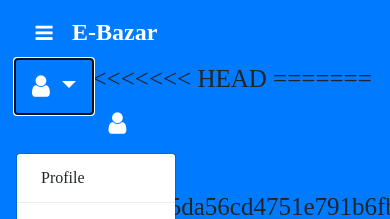
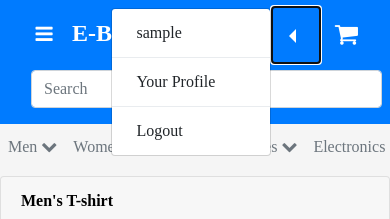
Before and after one commit to prabhakarmishra1113/E-Bazar, a PHP site: page /templates/views/products_page.php?product_key=man in a window 390 px wide, after a click that opens the changed part; the page is wider, and only the part inside the window is pictured. Shown: the top 219 px of that part. Run offline with PHP 8.4, Linux system fonts and the light colour scheme; the visitor is signed in with stand-in values (Sample User, id 1); data comes from the database, SQL or seed files in the repository.

Commit message:
login signup all module completed

```diff
--- a/public/sass/style.css
+++ b/public/sass/style.css
@@ -275,7 +275,6 @@ header .nav-link {
 .product_page .product_sec .card-body .card .card-footer a {
   text-decoration: none;
 }
-<<<<<<< HEAD
 
 @media screen and (max-width: 576px) {
   .product_page .product_sec .card-body .card img {
@@ -364,27 +363,9 @@ header .nav-link {
   border-radius: 100%;
   float: left;
 }
+
+.user_cart .card .card-body img {
+  height: 10rem;
+  width: 8rem;
+}
 /*# sourceMappingURL=style.css.map */
-=======
-/*# sourceMappingURL=style.css.map */
-    	        /* website footer start*/
-        #foot {
-        	line-height:2; margin-top:25px;
-        	font-family: 'oswald', san-serif;
-        	letter-spacing: 2px;
-        	font-weight: 500;
-        }
-
-        #foot .row ul{
-        	list-style-type: none;
-        }
-
-        #foot .row ul li h3,h5{
-        	color:#000;
-        }
-
-        #foot .row ul li a{
-        	color:white;
-        }
-        /* website footer end*/
->>>>>>> 85ff0efeff1ffa45da56cd4751e791b6fb94893f
--- a/public/sass/style.scss
+++ b/public/sass/style.scss
@@ -369,3 +369,13 @@ header{
         }
     }
 }
+.user_cart{
+    .card{
+        .card-body{
+            img{
+                height: 10rem;
+                width: 8rem;
+            }
+        }
+    }
+}
--- a/templates/includes/footer.php
+++ b/templates/includes/footer.php
@@ -53,7 +53,6 @@
      	<p>&copy All right reserves with E-bazar</p>
      </div>
 </section>
-<<<<<<< HEAD
 
 <!-- Option 1: jQuery and Bootstrap Bundle (includes Popper) -->
 <script src="public/js/style.js"></script>
@@ -63,5 +62,3 @@
 <script src="https://cdn.jsdelivr.net/npm/bootstrap@4.6.0/dist/js/bootstrap.bundle.min.js"></script>
 </body>
 </html>
-=======
->>>>>>> 85ff0efeff1ffa45da56cd4751e791b6fb94893f
--- a/templates/includes/navbar.php
+++ b/templates/includes/navbar.php
@@ -23,11 +23,13 @@
            if(isset($_SESSION['user_id'])){
              ?>
 
-               <li class="nav-item dropdown">
-                 <a class="nav-link dropdown-toggle" href="#" id="navbarDropdown" role="button" data-toggle="dropdown" aria-haspopup="true" aria-expanded="false"><i class="fa fa-user"></i> <span class="lc"><?php echo $_SESSION['user_name']; ?></span></a>
+               <li class="nav-item dropleft">
+                 <a class="nav-link dropdown-toggle" href="#" id="navbarDropdown" role="button" data-toggle="dropdown" aria-haspopup="true" aria-expanded="false"></a>
 
                <div class="dropdown-menu" aria-labelledby="navbarDropdown">
-                 <a class="dropdown-item" href="#">Profile</a>
+                 <a class="dropdown-item" href="#"><?php echo $_SESSION['user_name']; ?></a>
+                 <div class="dropdown-divider"></div>
+                 <a class="dropdown-item" href="#">Your Profile</a>
                  <div class="dropdown-divider"></div>
                  <a class="dropdown-item" href="<?php echo $path; ?>src/server/user_logout.php">Logout</a>
                </div>
@@ -45,12 +47,6 @@
            }
         ?>
             <li class="nav-item">
-<<<<<<< HEAD
-=======
-               <a class="nav-link" href="#" data-toggle="modal" data-target="#login"><i class="fa fa-user"></i> <span class="lc">Login</span></a>
-            </li>
-            <li class="nav-item">
->>>>>>> 85ff0efeff1ffa45da56cd4751e791b6fb94893f
                <a class="nav-link" href="#"><i class="fa fa-shopping-cart"></i> <span class="lc">Cart</span></a>
             </li>
          </ul>
@@ -72,7 +68,6 @@
 <section class="container-fluid">
  <div class="nav-scroller py-1 mb-2">
     <nav class="nav d-flex justify-content-between">
-<<<<<<< HEAD
       <a class="p-2 text-muted" href="<?php echo $path ?>templates/views/products_page.php?product_key=man">Men <i class="fa fa-chevron-down"></i></a>
       <a class="p-2 text-muted" href="<?php echo $path ?>templates/views/products_page.php?product_key=women">Women <i class="fa fa-chevron-down"></i></a>
       <a class="p-2 text-muted" href="<?php echo $path ?>templates/views/products_page.php?product_key=kids">Kids <i class="fa fa-chevron-down"></i></a>
@@ -81,39 +76,24 @@
       <a class="p-2 text-muted" href="<?php echo $path ?>templates/views/products_page.php?product_key=fruites">Fruits & Vegetables <i class="fa fa-chevron-down"></i></a>
       <a class="p-2 text-muted" href="<?php echo $path ?>templates/views/products_page.php?product_key=dairy">Dairy & Bakery <i class="fa fa-chevron-down"></i></a>
       <a class="p-2 text-muted" href="<?php echo $path ?>templates/views/products_page.php?product_key=grocery">Grocery <i class="fa fa-chevron-down"></i></a>
-=======
-      <a class="p-2 text-muted" href="<?php echo $path ?>templates/views/products_page.php?cat=man">Men <i class="fa fa-chevron-down"></i></a>
-      <a class="p-2 text-muted" href="<?php echo $path ?>templates/views/products_page.php?cat=women">Women <i class="fa fa-chevron-down"></i></a>
-      <a class="p-2 text-muted" href="<?php echo $path ?>templates/views/products_page.php?cat=kids">Kids <i class="fa fa-chevron-down"></i></a>
-      <a class="p-2 text-muted" href="<?php echo $path ?>templates/views/products_page.php?cat=mobile">Mobiles <i class="fa fa-chevron-down"></i></a>
-      <a class="p-2 text-muted" href="<?php echo $path ?>templates/views/products_page.php?cat=electronics">Electronics <i class="fa fa-chevron-down"></i></a>
-      <a class="p-2 text-muted" href="<?php echo $path ?>templates/views/products_page.php?cat=fruites">Fruits & Vegetables <i class="fa fa-chevron-down"></i></a>
-      <a class="p-2 text-muted" href="<?php echo $path ?>templates/views/products_page.php?cat=dairy">Dairy & Bakery <i class="fa fa-chevron-down"></i></a>
-      <a class="p-2 text-muted" href="<?php echo $path ?>templates/views/products_page.php?cat=grocery">Grocery <i class="fa fa-chevron-down"></i></a>
->>>>>>> 85ff0efeff1ffa45da56cd4751e791b6fb94893f
     </nav>
   </div>
   </section>
   <!--Product Category Section End-->
-<<<<<<< HEAD
 
-<!-- modal for login starts-->
+<!--login starts-->
 <div class="modal fade" id="login" role="dialog">
-=======
-    <!-- modal for login starts-->
-<div class="modal fade" id="login" role="dialog">
->>>>>>> 85ff0efeff1ffa45da56cd4751e791b6fb94893f
   <div class="modal-dialog modal-md">
     <div class="modal-content">
+
       <div class="modal-header bg-primary">
         <h3 class="text-light">Login</h3>
         <button type="button" class="close text-light" data-dismiss="modal">&times;</button>
       </div>
+
       <div class="modal-body justify-content-right">
         <div class="text-center pt-5 pb-5">
-<<<<<<< HEAD
           <form  action="src/server/user_signup_login.php" method="POST">
-
              <div class="form-group">
               <input type="text" name="userlogin" class="form-control" placeholder="Email Or Phone">
             </div>
@@ -125,57 +105,30 @@
 
             <button type="submit" name="login" class="btn btn-primary btn-block btn-md">Login</button></button></div>
             <p class="text-center text-danger"><?php if(isset($_SESSION['loginmsg'])){ echo $_SESSION['loginmsg']; }?></p>
-=======
-              <form  action="#" method="POST">
-            <div class="form-group">
-              <input type="email" name="email" class="form-control" placeholder="Email">
+          </form>
         </div>
 
-            <div class="form-group">
-              <input type="password" name="password" class="form-control"
-              placeholder="Password">
-            </div>
-            <div class="form-group">
-              <select name="category" class="form-control">
-                                                         <option>User</option>
-                                                         <option>Seller</option>
-                                                         <option>Admin</option>
-              </select>
-            </div>
-            <button type="submit" name="submit" class="btn btn-primary btn-block btn-md">Login</button></button><br/></div>
-
->>>>>>> 85ff0efeff1ffa45da56cd4751e791b6fb94893f
-          </form>
-        </div>
         <div class="modal-footer bg-primary text-light">
           <p>Do not have an Account?<a href="#" data-toggle="modal" data-target="#signup"> <span class="text-warning">Sign Up</span></a></p>
         </div>
 
-<<<<<<< HEAD
     </div>
   </div>
 </div>
-<!-- modal for ends ends-->
-=======
-        </div>
+<!-- login ends-->
 
-
-      </div>
-    </div>
-  </div>
-    <!-- modal for login ends ends-->
 <!-- modal for signup-->
->>>>>>> 85ff0efeff1ffa45da56cd4751e791b6fb94893f
 <div class="modal fade" id="signup" role="dialog">
   <div class="modal-dialog modal-md">
     <div class="modal-content">
+
       <div class="modal-header bg-primary">
         <h3 class="text-light">Sign Up</h3>
         <button type="button" class="close text-light" data-dismiss="modal">&times;</button>
       </div>
+
       <div class="modal-body justify-content-right">
         <div class="text-center pt-5 pb-5">
-<<<<<<< HEAD
           <form  action="src/server/user_signup_login.php" method="POST">
 
             <div class="form-group">
@@ -202,70 +155,14 @@
               placeholder="Confirm Password">
             </div>
 
-
             <button type="submit" name="submit" class="btn btn-primary btn-block btn-md">Register</button></button></div>
             <p class="text-center text-danger"><?php if(isset($_SESSION['signmsg'])){ echo $_SESSION['signmsg']; }?></p>
-=======
-              <form  action="#" method="POST">
-            <div class="form-group">
-              <input type="text" name="name" class="form-control" placeholder="Name">
-            </div>
-            <div class="form-group">
-              <input type="email" name="email" class="form-control"
-              placeholder="Email">
-            </div>
-            <div class="form-group">
-              <input type="password" name="password" class="form-control"
-              placeholder="Password">
-            </div>
-            <div class="form-group">
-              <input type="password" name="confirmpassword" class="form-control"
-              placeholder="Confirm Password">
-            </div>
-             <div class="form-group">
-              <input type="contact" name="contact" class="form-control"
-              placeholder="Phone">
-            </div>
-             <div class="form-group">
-              <input type="text" name="address" class="form-control"
-              placeholder="Address">
-            </div>
-             <div class="form-group">
-              <input type="text" name="city" class="form-control"
-              placeholder="City">
-            </div>
-             <div class="form-group">
-              <input type="text" name="state" class="form-control"
-              placeholder="State">
-            </div>
-             <div class="form-group">
-              <input type="number" name="pin" class="form-control"
-              placeholder="Pin">
-            </div>
-            <button type="submit" name="submit" class="btn btn-primary btn-block btn-md">Register</button></button><br/></div>
-
->>>>>>> 85ff0efeff1ffa45da56cd4751e791b6fb94893f
           </form>
         </div>
         <div class="modal-footer bg-primary text-light">
           <p>Already have an Account?<a href="#" data-toggle="modal" data-target="#login"><span class="text-warning"> Login</span></a></p>
-<<<<<<< HEAD
         </div>
     </div>
   </div>
 </div>
-  </div>
-    <!-- modal for ends ends-->
-<!--Header End-->
-=======
-        </div>
-
-        </div>
-
-
-      </div>
-    </div>
-  </div>
-    <!-- modal for signup ends ends-->
-<!--Header End-->
->>>>>>> 85ff0efeff1ffa45da56cd4751e791b6fb94893f
+<!-- Signup Ends-->
--- a/templates/views/products_page.php
+++ b/templates/views/products_page.php
@@ -50,7 +50,7 @@
                    <a href="product_detail.php?product_key=<?php echo $row['product_id']; ?>"><figcaption class="figure-caption title text-truncate"><?php echo $row['product_name']; ?></figcaption></a>
                    <figcaption class="figure-caption color text-truncate"><?php echo $row['product_color'] ?></figcaption>
                    <figcaption class="figure-caption rs">₹<?php $x=$row['product_price'];$y=$row['product_discount']; $money=($x-($x*$y)/100); echo $money; ?> <del>₹<?php echo $row['product_price']; ?></del> <span class="text-success"><?php echo $row['product_discount']; ?>% off</span></figcaption>
-                   <button class="btn btn-primary w-100 mt-1">Add To Card</button>
+                   <a href="../../src/server/add_to_cart.php?product_key=<?php echo $row['product_id']; ?>"><button class="btn btn-primary w-100 mt-1">Add To Card</button>
                  </div>
                </div>
               </div>
--- a/templates/views/seller_landing_page.php
+++ b/templates/views/seller_landing_page.php
@@ -167,9 +167,4 @@
     </div>
   </div>
   <!-- modal end for seller info update ends-->
-
-<<<<<<< HEAD
 <?php include "../includes/footer.php" ?>
-=======
-<?php include "../includes/footer.php" ?>
->>>>>>> 85ff0efeff1ffa45da56cd4751e791b6fb94893f
```
Also changed, not shown: src/server/add_to_cart.php (added, +25 -0 lines), src/server/user_signup_login.php (+9 -4 lines), templates/views/user_cart.php (added, +41 -0 lines), 1 other file. Lines whose indentation alone changed are shown as unchanged.
